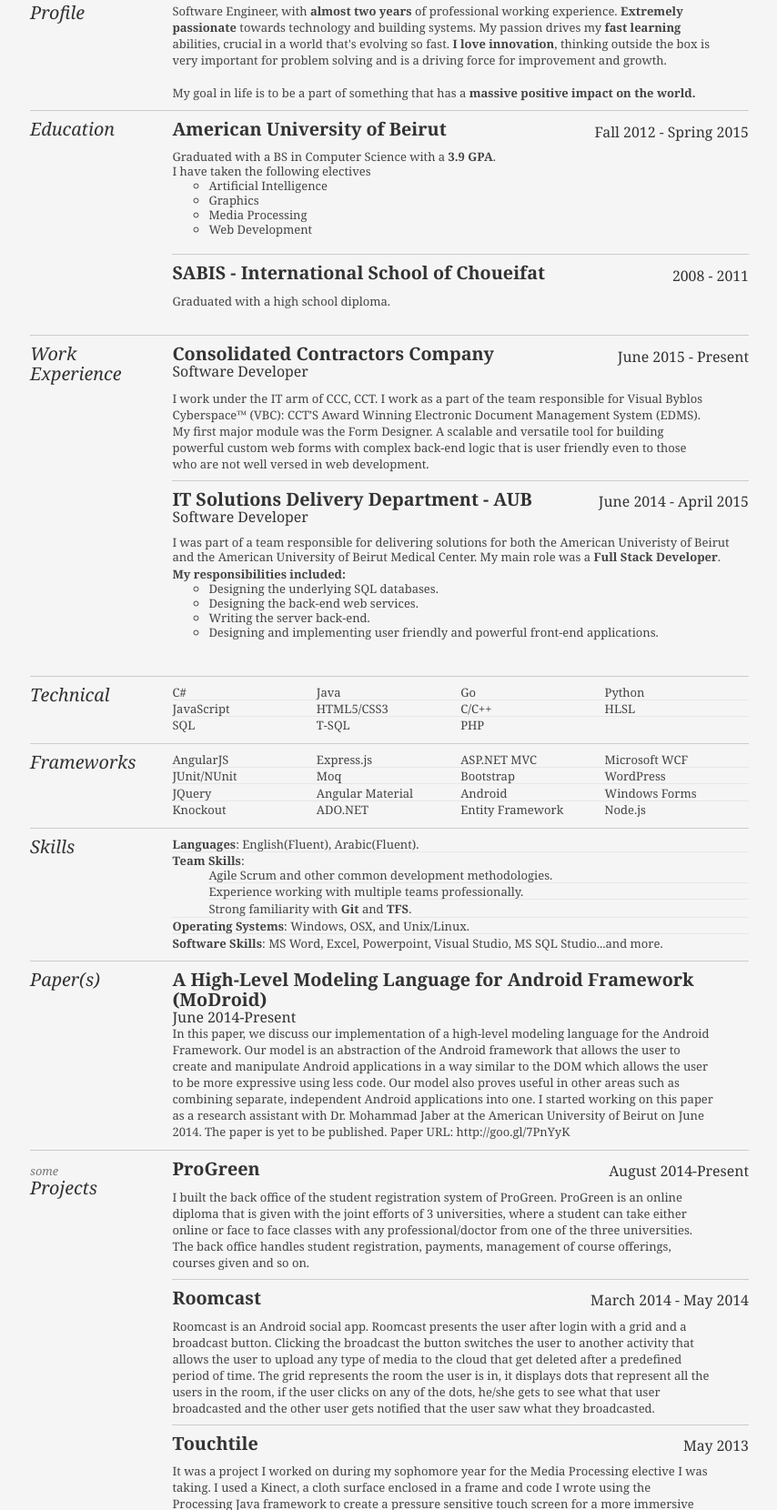
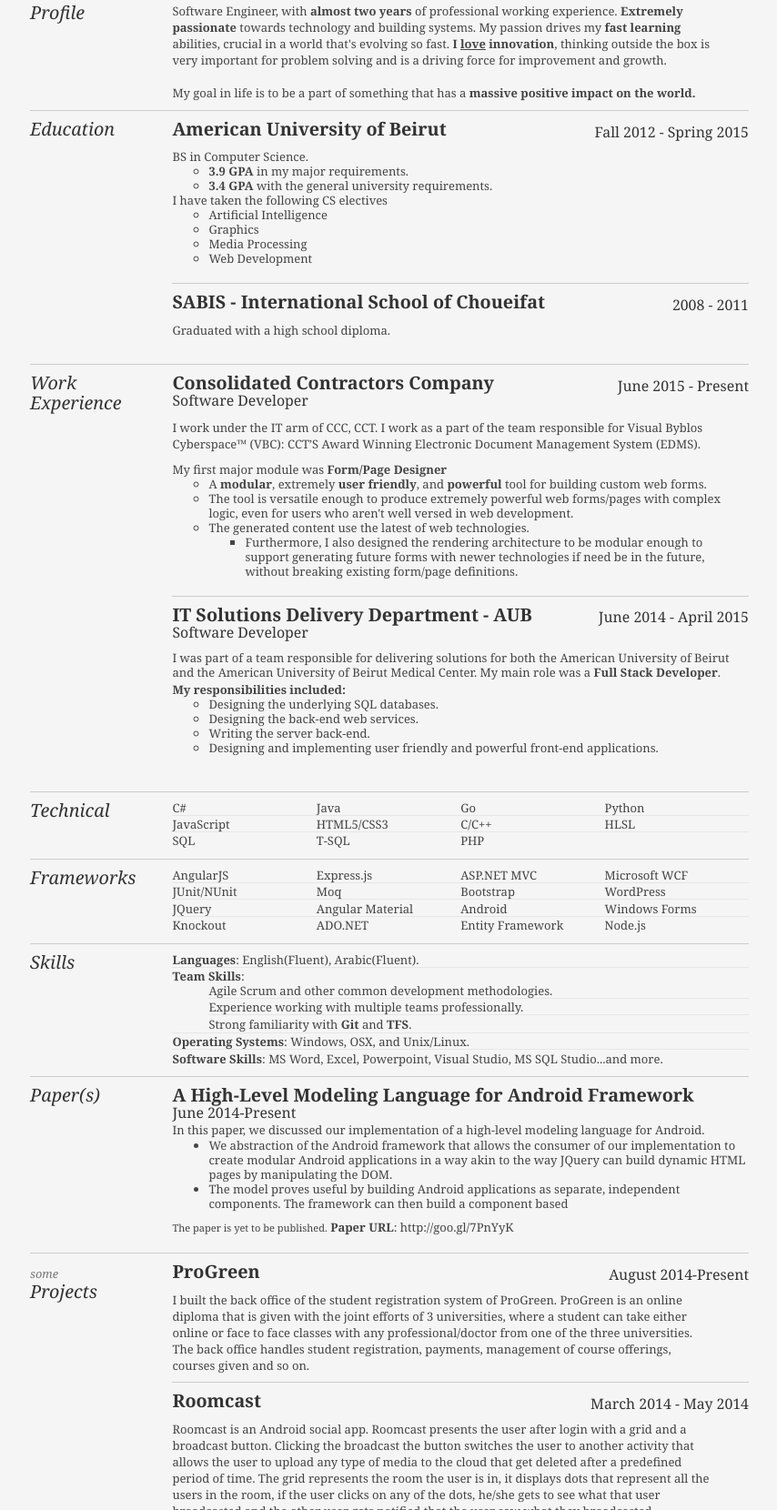
Before and after one commit to katerji92/katerji92.github.io, a website: page CV/index.html in a window 1280 px wide. Shown: the part 158-1818 px from the top of the page at 91% size, without its empty margins (212-1066 px from the left). Drawn offline with Linux system fonts and the light colour scheme.

Commit message:
Changed some content to bullet points

```diff
--- a/CV/Content/resume.css
+++ b/CV/Content/resume.css
@@ -228,3 +228,9 @@
 .CV .segregatedListItem {
   margin-top: 3px;
 }
+
+@media print {
+  a[href]:after {
+    content: none !important;
+  }
+}
--- a/CV/index.html
+++ b/CV/index.html
@@ -31,9 +31,6 @@
                     </div>
                     <div id="contactDetails" class="quickFade delayFour">
                         <ul class="list-unstyled">
-                            <!--<li><span class="glyphicon glyphicon-envelope" aria-hidden="true"></span>: <a href="mailto:mostafakaterji@gmail.com" target="_blank">mostafakaterji@gmail.com</a></li>
-                            <li><span class="glyphicon glyphicon-globe" aria-hidden="true"></span>: <a href=" http=http />/www.mostafakaterji.com">www.mostafakaterji.com</a></li>
-                            <li><i class="fa fa-linkedin-square"></i>: <a href="https://www.linkedin.com/in/mostafaelkaterji">lb.linkedin.com/in/mostafaelkaterji</a></li>-->
                             <li><a href="mailto:mostafakaterji@gmail.com"><span class="glyphicon glyphicon-envelope"></span>: mostafakaterji@gmail.com</a></li>
                             <li><a href="http://www.mostafakaterji.com"><span class="glyphicon glyphicon-globe"></span>: www.mostafakaterji.com</a></li>
                             <li><a href="https://www.linkedin.com/in/mostafaelkaterji"><i class="fa fa-linkedin-square"></i>: https://www.linkedin.com/in/mostafaelkaterji</a></li>
@@ -53,8 +50,7 @@
                             </div>
                             <div class="yui-u">
                                 <p class="lead">
-                                    Software Engineer, with <b>almost two years</b> of professional working experience. <b>Extremely passionate</b> towards technology and building systems. My passion drives my <b>fast learning</b> abilities, crucial in a world that's evolving so fast. <b>I love innovation</b>, thinking outside the box is very important for problem solving and is a driving force for improvement and growth.
-
+                                    Software Engineer, with <b>almost two years</b> of professional working experience. <b>Extremely passionate</b> towards technology and building systems. My passion drives my <b>fast learning</b> abilities, crucial in a world that's evolving so fast. <b>I <u>love</u> innovation</b>, thinking outside the box is very important for problem solving and is a driving force for improvement and growth.
                                     </br>
                                     </br>
                                     My goal in life is to be a part of something that has a <b>massive positive impact on the world.</b>
@@ -73,8 +69,12 @@
                                     <h4>Fall 2012 - Spring 2015</h4>
                                     <p>
                                         <ul class="list-unstyled">
-                                            <li>Graduated with a BS in Computer Science with a <strong>3.9 GPA</strong>.</li>
-                                            <li>I have taken the following electives</li>
+                                            <li>BS in Computer Science.</li>
+                                            <ul>
+                                                <li><b>3.9 GPA</b> in my major requirements.</li>
+                                                <li><b>3.4 GPA</b> with the general university requirements.</li>
+                                            </ul>
+                                            <li>I have taken the following CS electives</li>
                                             <ul>
                                                 <li>Artificial Intelligence</li>
                                                 <li>Graphics</li>
@@ -103,7 +103,26 @@
                                     <h2><strong>Consolidated Contractors Company</strong></h2>
                                     <h3>Software Developer</h3>
                                     <h4>June 2015 - Present</h4>
-                                    <p>I work under the IT arm of CCC, CCT. I work as a part of the team responsible for Visual Byblos Cyberspace™ (VBC): CCT’S Award Winning Electronic Document Management System (EDMS). My first major module was the Form Designer. A scalable and versatile tool for building powerful custom web forms with complex back-end logic that is user friendly even to those who are not well versed in web development.</p>
+                                    <p>I work under the IT arm of CCC, CCT. I work as a part of the team responsible for Visual Byblos Cyberspace™ (VBC): CCT’S Award Winning Electronic Document Management System (EDMS).</p>
+                                    <p>
+                                        <ul class="list-unstyled">
+                                            <li>My first major module was <b>Form/Page Designer</b></li>
+                                            <ul>
+                                                <li>
+                                                    A <b>modular</b>, extremely <b>user friendly</b>, and <b>powerful</b> tool for building custom web forms.
+                                                </li>
+                                                <li>
+                                                    The tool is versatile enough to produce extremely powerful web forms/pages with complex logic, even for users who aren't well versed in web development.
+                                                </li>
+                                                <li>
+                                                    The generated content use the latest of web technologies.
+                                                </li>
+                                                <ul>
+                                                    <li>Furthermore, I also designed the rendering architecture to be modular enough to support generating future forms with newer technologies if need be in the future, without breaking existing form/page definitions.
+                                                    </li>
+                                                </ul>
+                                            </ul>
+                                        </ul>
                                 </div>
                                 <div class="job last">
                                     <h2><strong>IT Solutions Delivery Department - AUB</strong></h2>
@@ -111,7 +130,7 @@
                                     <h4>June 2014 - April 2015</h4>
                                     <p>
                                         <ul class="list-unstyled">
-                                            <li>I was part of a team responsible for delivering solutions for both the American Univeristy of Beirut and the American University of Beirut Medical Center. My main role was a <b>Full Stack Developer</b>.</li>
+                                            <li>I was part of a team responsible for delivering solutions for both the American University of Beirut and the American University of Beirut Medical Center. My main role was a <b>Full Stack Developer</b>.</li>
                                             <li class="segregatedListItem"><b>My responsibilities included:</b></li>
                                             <ul>
                                                 <li>Designing the underlying SQL databases.</li>
@@ -213,10 +232,27 @@
                             </div>
                             <div class="yui-u">
                                 <div>
-                                    <h2><a href="http://goo.gl/7PnYyK"><b>A High-Level Modeling Language for Android Framework (MoDroid) </b></a></h2>
+                                    <h2><a href="http://goo.gl/7PnYyK"><b>A High-Level Modeling Language for Android Framework</b></a></h2>
                                     <h3></h3>
                                     <h4>June 2014-Present</h4>
-                                    <p>In this paper, we discuss our implementation of a high-level modeling language for the Android Framework. Our model is an abstraction of the Android framework that allows the user to create and manipulate Android applications in a way similar to the DOM which allows the user to be more expressive using less code. Our model also proves useful in other areas such as combining separate, independent Android applications into one. I started working on this paper as a research assistant with Dr. Mohammad Jaber at the American University of Beirut on June 2014. The paper is yet to be published. Paper URL: <a href="http://goo.gl/7PnYyK">http://goo.gl/7PnYyK</a></p>
+                                    <p>
+                                        In this paper, we discussed our implementation of a high-level modeling language for Android.
+                                        <ul>
+                                            <li>
+                                                We abstraction of the Android framework that allows the consumer of our implementation to create modular Android applications in a way akin to the way JQuery can build dynamic HTML pages by manipulating the DOM.
+                                            </li>
+                                            <li>
+                                                The model proves useful by building Android applications as separate, independent components. The framework can then build a component based
+                                            </li>
+                                        </ul>
+                                        <ul class="list-unstyled">
+                                            <li>
+                                                <small>The paper is yet to be published.</small> <b>Paper URL</b>: <a href="http://goo.gl/7PnYyK">http://goo.gl/7PnYyK</a>
+                                            </li>
+                                            <li>
+                                    </p>
+                                    </li>
+                                    </ul>
                                 </div>
                             </div>
                         </div>
```
